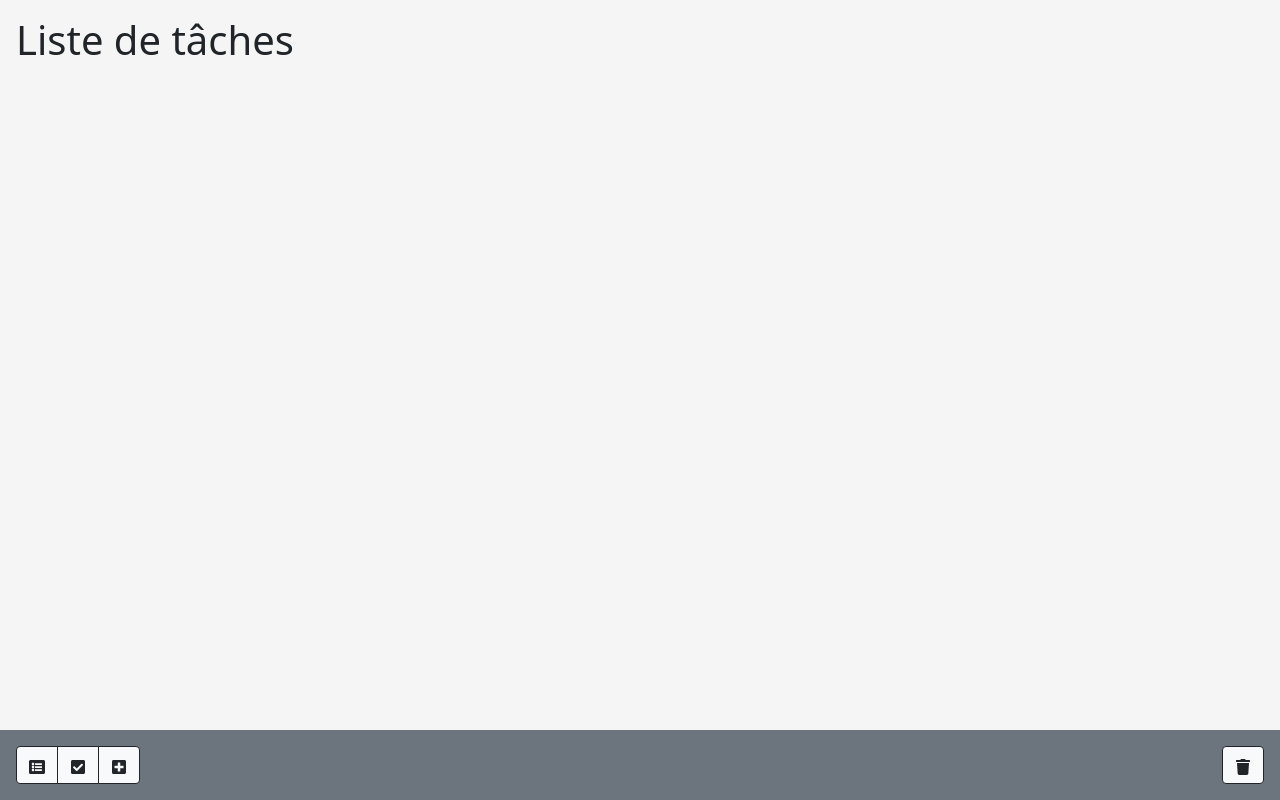
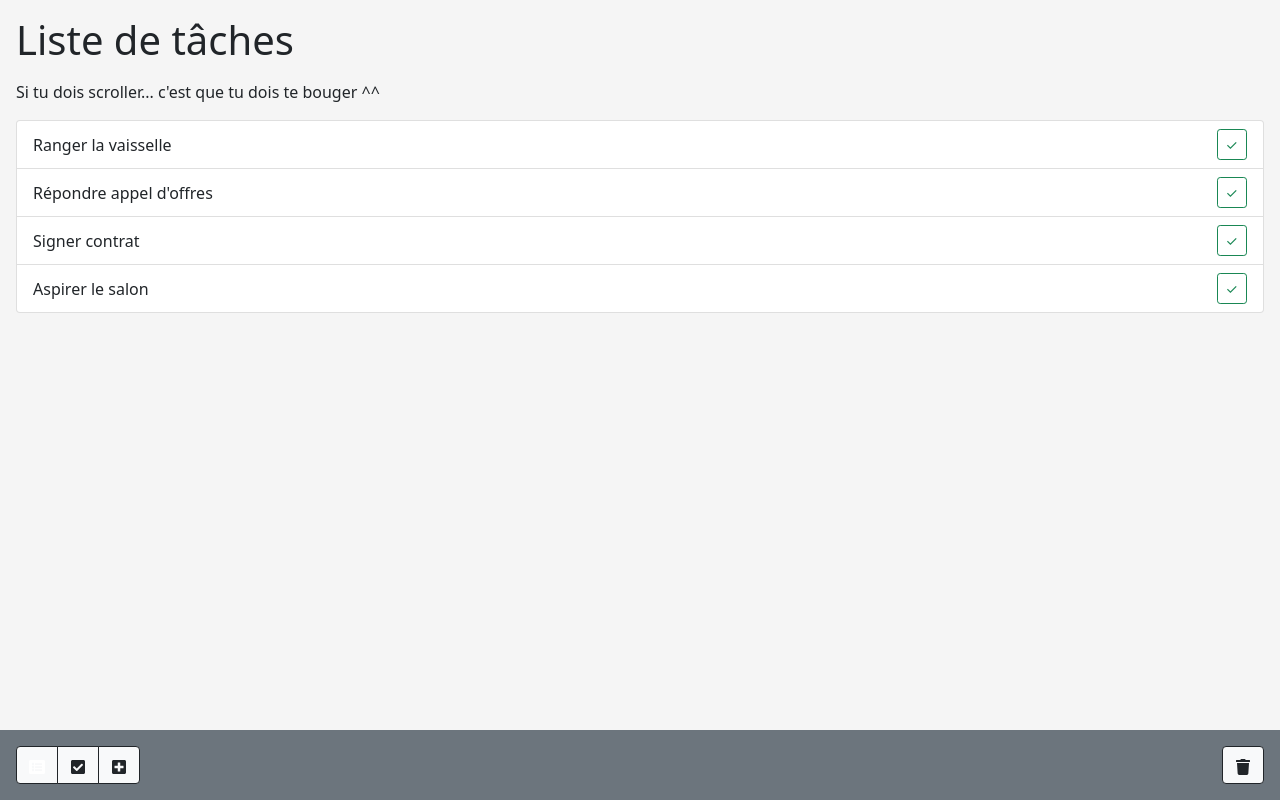
Before and after one commit to ChristopheBouriel/React-training-app, a React (Create React App) app: page / in a window 1280 px wide. Before the commit this address had no page. Built offline with nearby package versions, Linux system fonts and the light colour scheme.

Commit message:
Références, redirections Ajout de nouvelles tâches

```diff
--- a/package.json
+++ b/package.json
@@ -14,6 +14,7 @@
     "react-icons": "^4.3.1",
     "react-router-dom": "^6.2.1",
     "react-scripts": "5.0.0",
+    "uniqueid": "^1.0.0",
     "web-vitals": "^2.1.4"
   },
   "scripts": {
--- a/src/components/App.js
+++ b/src/components/App.js
@@ -4,16 +4,48 @@ import NavBar from './Footer';
 import AddTask from "./addTask";
 import { BrowserRouter, Routes, Route} from 'react-router-dom';
 import initialData from '../initialData';
+import uniqueId from "uniqueid";
 
 class App extends React.Component {
+
+    state = {
+      tasks: initialData
+    }
+
+    onToggleCompleted = (taskId) => {
+      let taskToUpdate = this.state.tasks.find(task => task.id === taskId)
+      taskToUpdate.completed = ! taskToUpdate.completed
+
+      this.setState(prevState => (
+        prevState.tasks.map(task => {
+          return task.id === taskId ? taskToUpdate : task
+        })
+      ))
+    }
+
+    onAddTask = (newTaskName) => {
+      let newTask = {
+        id: uniqueId(),
+        name: newTaskName,
+        completed: false
+      }
+
+      this.setState(prevState => ({
+        tasks: [...prevState.tasks, newTask]
+      }))
+    }
+
     render() {
       return (
         <section id="toDo">
             <h1 className="m-3">Liste de tâches</h1>
             <BrowserRouter>
                 <Routes>
-                    <Route path="/add-task" element={<AddTask />} />
-                    <Route path="/:filter" element={<ToDoList tasks={initialData} />} />
+                    <Route path="/add-task" element={<AddTask onAddTask={this.onAddTask}/>} />
+                    <Route path="/">
+                      <Route path=":filter" element={<ToDoList tasks={this.state.tasks} onToggleCompleted={this.onToggleCompleted} />} />
+                      <Route path="" element={<ToDoList tasks={this.state.tasks} onToggleCompleted={this.onToggleCompleted} />} />
+                    </Route>
                 </Routes>
                 <NavBar />
             </BrowserRouter>
--- a/src/components/Footer.js
+++ b/src/components/Footer.js
@@ -6,7 +6,7 @@ const NavBar = () => {
     return (
             <footer className="d-flex justify-content-between bg-secondary p-3" id="mainFooter">
               <div className="btn-group">
-                  <NavLink to="/all" className="btn btn-outline-dark bg-light"><FaListAlt/></NavLink>
+                  <NavLink to="/" className="btn btn-outline-dark bg-light"><FaListAlt/></NavLink>
                   <NavLink to="/completed" className="btn btn-outline-dark bg-light"><FaCheckSquare/></NavLink>
                   <NavLink to="/add-task" className="btn btn-outline-dark bg-light"><FaPlusSquare/></NavLink>
               </div>
--- a/src/components/ToDo.js
+++ b/src/components/ToDo.js
@@ -1,11 +1,23 @@
 import React from "react";
 
 class ToDo extends React.Component {
+
+    state = {
+        completed: this.props.task.completed
+    }
+
+    toggleCompleted = () => {
+        this.setState(prevState => ({
+            completed: !prevState.completed
+        }))
+        this.props.onToggleCompleted(this.props.task.id)
+    }
+
     render() {
         return (
-            <li className="list-group-item d-flex align-items-center justify-content-between">
+            <li className={"list-group-item d-flex align-items-center justify-content-between " + (this.state.completed ? 'bg-success': null)}>
                 {this.props.task.name}
-                <button className="btn btn-sm btn-outline-success">&#x2713;</button>
+                <button className={"btn btn-sm btn-outline-success " + (this.state.completed ? 'bg-success': 'btn-outline-success')} onClick={() => this.toggleCompleted()}>&#x2713;</button>
             </li>
         )
     }
--- a/src/components/ToDoList.js
+++ b/src/components/ToDoList.js
@@ -2,15 +2,16 @@ import React from "react";
 import ToDo from './ToDo';
 import { useParams } from 'react-router-dom';
 
-const ToDoList = ({tasks}) => {
-
+const ToDoList = ({tasks, onToggleCompleted}) => {
     let params = useParams();
     let filteredTasks;
 
     switch (params.filter) {
         case 'completed': filteredTasks = tasks.filter(task => task.completed)
         break;
-        default: filteredTasks = tasks
+        case undefined: filteredTasks = tasks
+        break;
+        default: return <p className="m-3">Unhandled demand</p>
     }
 
     if (filteredTasks.length === 0) {
@@ -26,7 +27,7 @@ const ToDoList = ({tasks}) => {
                 <p className="mx-3">Si tu dois scroller... c'est que tu dois te bouger ^^</p>
                 <ul className="list-group m-3">
                     {
-                        filteredTasks.map((task) => <ToDo task={task} key={task.id} />)
+                        filteredTasks.map((task) => <ToDo task={task} key={task.id} onToggleCompleted={onToggleCompleted} />)
                     }
                 </ul>
             </>
--- a/src/components/addTask.js
+++ b/src/components/addTask.js
@@ -1,15 +1,23 @@
 import React from "react";
+import { Navigate } from "react-router-dom";
+class AddTask extends React.Component {
 
-class AddTask extends React.Component {
+    handleSubmit = (e) => {
+        e.preventDefault()
+        this.props.onAddTask(this.newTask.value)
+    }
+
     render() {
         return (
             <section>
+                {this.newTask && (<Navigate to="/" replace={true} />)}
                 <h1 className="m-3">Nouvelle tâche</h1>
                 <div className="card mx-3">
                     <form className="card-body" onSubmit={(e) => this.handleSubmit(e)}>
                         <div className="form-group">
                             <label form="taskName">Nom de la tâche</label>
-                            <input type="text" className="form-control" name="taskName" id="taskName" required ref={input => this.newTask = input} />
+                            <input type="text" className="form-control" name="taskName" id="taskName" required
+                            ref={input => this.newTask = input} />
                         </div>
                         <button type="submit" className="btn btn-primary">Créer</button>
                     </form>
```
Also changed, not shown: 1 other file (tests, documents, lock files or other folders).
